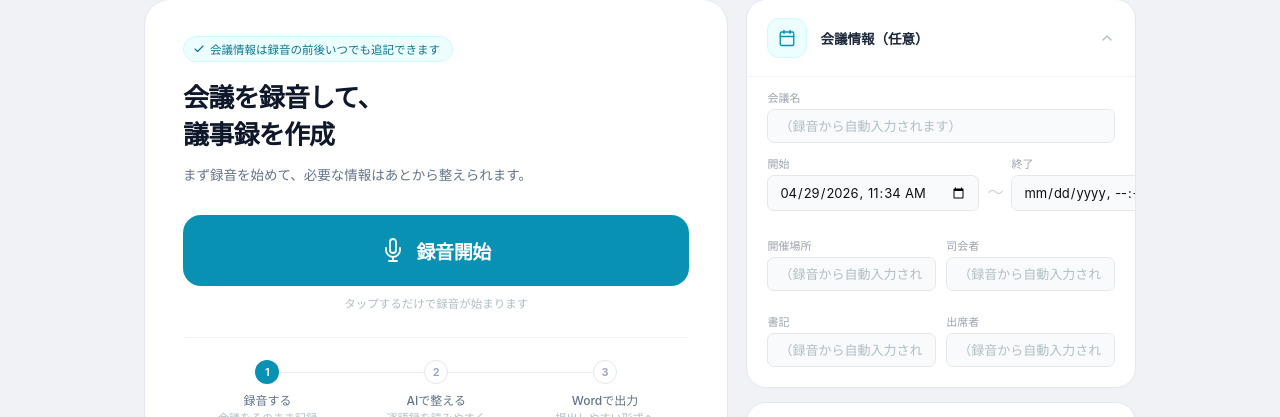
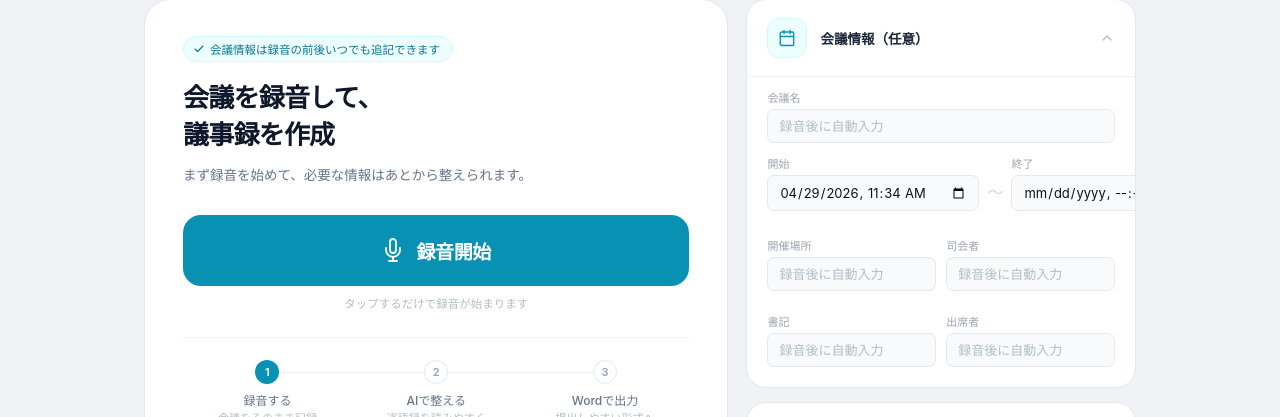
Before and after one commit to yokotakouji-wq/gijiroku-v3, a Next.js app: page / in a window 1280 px wide. Shown: the part 86-503 px from the top of the page. Built offline with nearby package versions, Linux system fonts and the light colour scheme.

Commit message:
shorten meeting info placeholders

```diff
--- a/app/page.tsx
+++ b/app/page.tsx
@@ -91,7 +91,7 @@ const MOCK_TEXTS = [
   '次回会議は2週間後の同じ時間で調整します。議題は進捗確認と新機能のデモです。',
 ]
 
-const PH = '（録音から自動入力されます）'
+const PH = '録音後に自動入力'
 const pad = (n: number) => String(n).padStart(2, '0')
 const fmtLocal = (d: Date) =>
   `${d.getFullYear()}-${pad(d.getMonth()+1)}-${pad(d.getDate())}T${pad(d.getHours())}:${pad(d.getMinutes())}`
```
